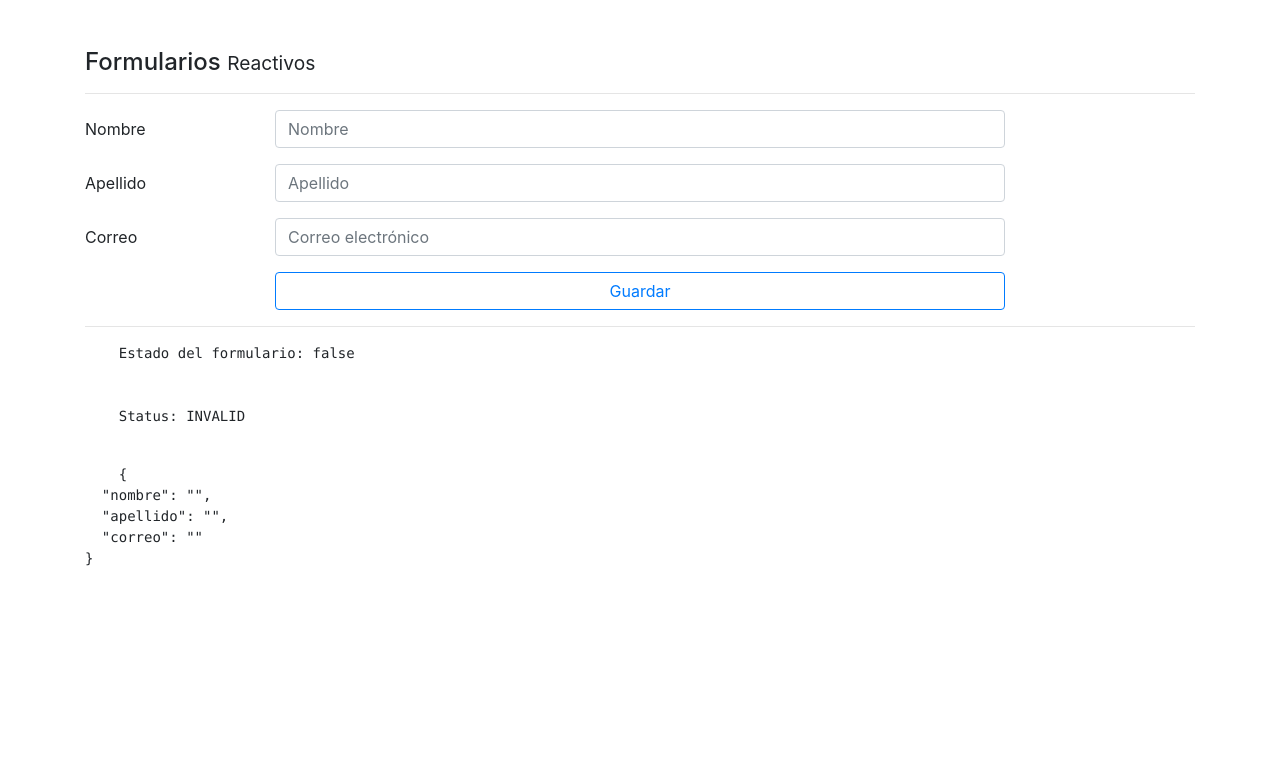
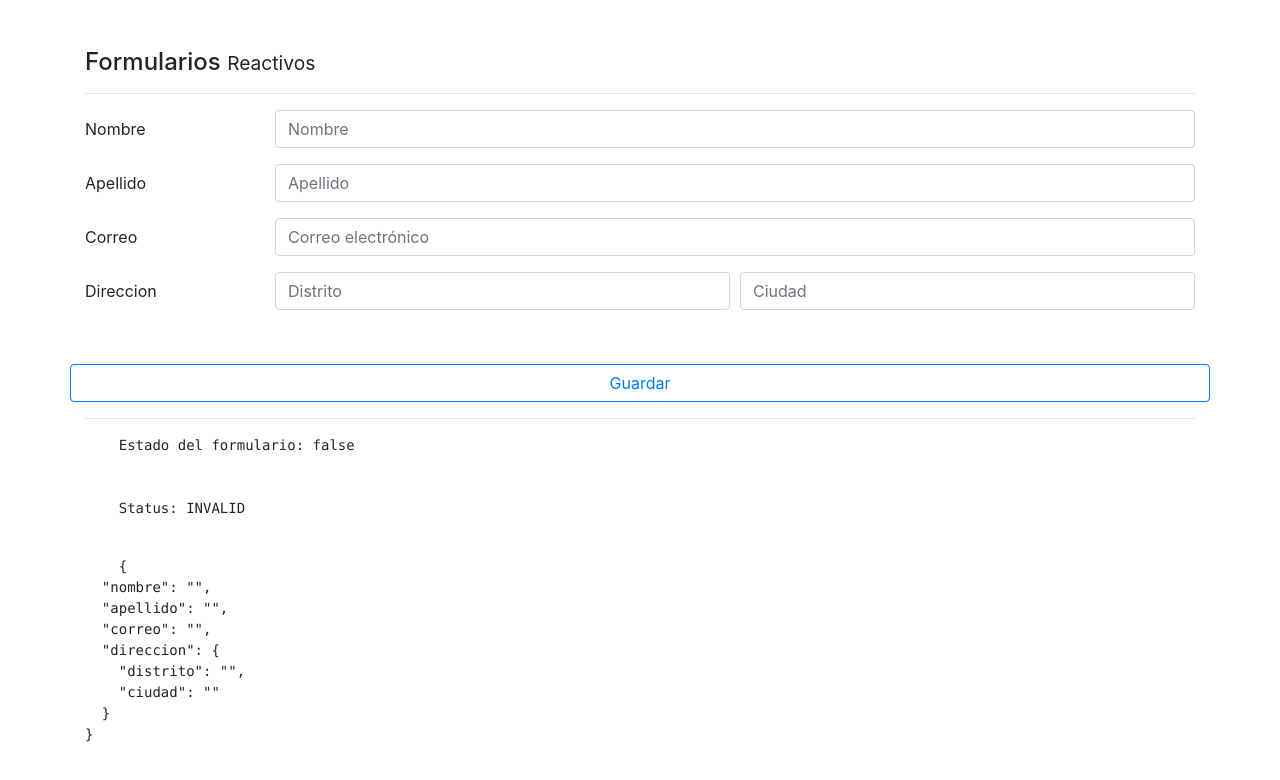
Before and after one commit to ERL151201/formularioapp, an Angular app: page /reactivo in a window 1280 px wide. Shown: the top 780 px of the page. Built offline with nearby package versions, Linux system fonts and the light colour scheme.

Commit message:
video 201

```diff
--- a/src/app/pages/reactive/reactive.component.html
+++ b/src/app/pages/reactive/reactive.component.html
@@ -6,7 +6,7 @@
 
         <div class="form-group row">
             <label class="col-2 col-form-label">Nombre</label>
-            <div class="col-8">
+            <div class="col">
 
                 <input class="form-control" type="text" placeholder="Nombre" formControlName="nombre" [class.is-invalid]="nombreNoValido">
 
@@ -18,7 +18,7 @@
 
         <div class="form-group row">
             <label class="col-2 col-form-label">Apellido</label>
-            <div class="col-8">
+            <div class="col">
 
                 <input class="form-control" type="text" placeholder="Apellido" formControlName="apellido" [class.is-invalid]="apellidoNoValido">
                 <small *ngIf="apellidoNoValido" class="text-danger">
@@ -31,7 +31,7 @@
 
     <div class="form-group row">
         <label class="col-2 col-form-label">Correo</label>
-        <div class="col-8">
+        <div class="col">
 
             <input class="form-control" type="email" placeholder="Correo electrónico" formControlName="correo" [class.is-invalid]="correoNoValido">
             <small *ngIf="correoNoValido" class="text-danger">
@@ -41,10 +41,30 @@
     </div>
 
 
+    <div class="form-group row" formGroupName="direccion">
+        <label class="col-2 col-form-label">Direccion</label>
+        <div class="form-row col">
+
+            <div class="col">
+
+                <input type="text" class="form-control" placeholder="Distrito" formControlName="distrito">
+
+            </div>
+
+            <div class="col">
+
+                <input type="text" class="form-control" placeholder="Ciudad" formControlName="ciudad">
+
+            </div>
+
+        </div>
+    </div>
+
+
 
     <div class="form-group row">
         <label class="col-2 col-form-label">&nbsp;</label>
-        <div class="input-group col-md-8">
+        <div class="input-group ">
             <button type="submit" class="btn btn-outline-primary btn-block">
         Guardar
       </button>
--- a/src/app/pages/reactive/reactive.component.ts
+++ b/src/app/pages/reactive/reactive.component.ts
@@ -31,9 +31,14 @@
 
   crearFormulario(){
     this.forma = this.fb.group({
-      nombre  : ['', [Validators.required, Validators.minLength(5)]],
-      apellido: ['',Validators.required],
+      nombre  : ['', [Validators.required, Validators.minLength(5) ] ],
+      apellido: ['', Validators.required],
       correo  : ['', [Validators.required, Validators.pattern('[a-z0-9._%+-]+@[a-z0-9.-]+\.[a-z]{2,3}$')] ],
+      direccion: this.fb.group({
+        distrito: ['',Validators.required],
+        ciudad  : ['',Validators.required],
+
+      })
     });
   }
 
```
